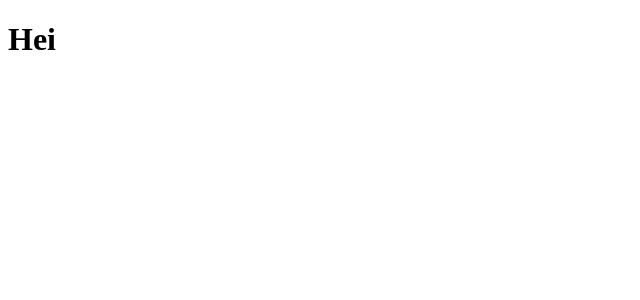
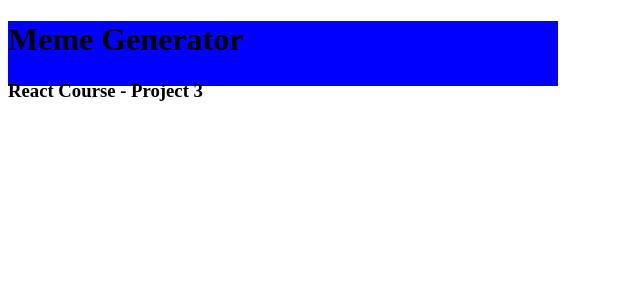
Before and after one commit to Tommyhh04/MemeGenerator, a React (Vite) app in the folder MemeGen/: page / in a window 1280 px wide. Shown: the top 300 px of the page, without its empty margins (0-640 px from the left). Built offline with nearby package versions, Linux system fonts and the light colour scheme.

Commit message:
Basic styling

```diff
--- a/MemeGen/src/App.jsx
+++ b/MemeGen/src/App.jsx
@@ -1,7 +1,9 @@
+import Header from "./components/header/header";
+
 function App() {
   return (
     <>
-      <h1>Hei</h1>
+      <Header />
     </>
   );
 }
--- a/MemeGen/src/components/header/header.css
+++ b/MemeGen/src/components/header/header.css
@@ -0,0 +1,5 @@
+.header {
+  height: 65px;
+  width: 550px;
+  background-color: blue;
+}
--- a/MemeGen/src/components/header/header.jsx
+++ b/MemeGen/src/components/header/header.jsx
@@ -1,3 +1,5 @@
+import "./header.css";
+
 export default function Header() {
   return (
     <div className="header">
```
